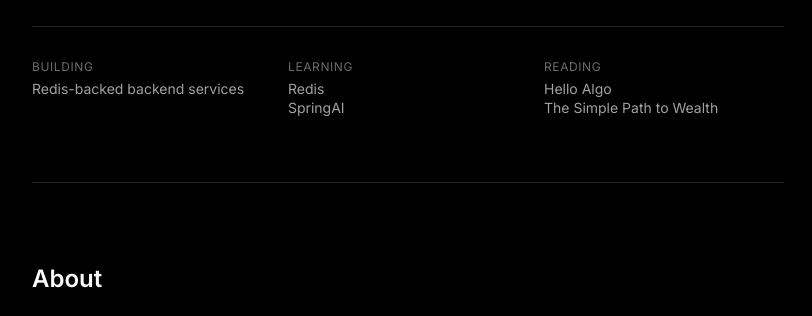
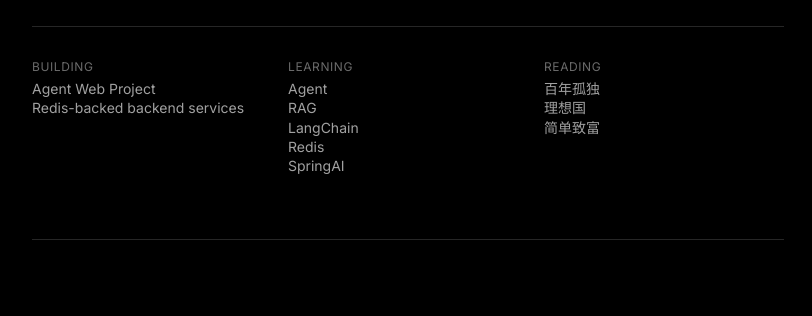
Before and after one commit to chenmochaos/chenmochaos.github.io, an Astro site: page / in a window 1280 px wide. Shown: the part 435-751 px from the top of the page, without its empty margins (232-1044 px from the left). Built offline with nearby package versions, Linux system fonts and the light colour scheme; Astro itself is replaced by a stand-in of ours.

Commit message:
refresh hero now section with agent project and chinese reading list

```diff
--- a/src/components/Hero.astro
+++ b/src/components/Hero.astro
@@ -4,9 +4,9 @@
 const status = 'CS Student · Full-Stack · AI · Robots';
 
 const now = [
-  { label: 'Building', value: ['Redis-backed backend services'] },
-  { label: 'Learning', value: ['Redis', 'SpringAI'] },
-  { label: 'Reading', value: ['Hello Algo', 'The Simple Path to Wealth'] },
+  { label: 'Building', value: ['Agent Web Project', 'Redis-backed backend services'] },
+  { label: 'Learning', value: ['Agent', 'RAG', 'LangChain', 'Redis', 'SpringAI'] },
+  { label: 'Reading', value: ['百年孤独', '理想国', '简单致富'] },
 ];
 ---
 
```
